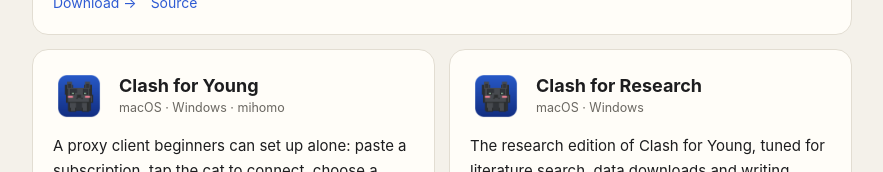
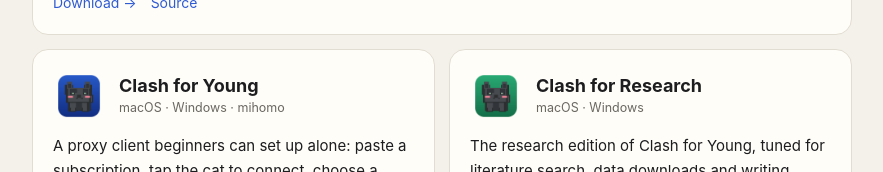
Before and after one commit to giornomarino/giornomarino.github.io, a plain HTML site: page index.html in a window 1280 px wide. Shown: the part 609-781 px from the top of the page, without its empty margins (198-1081 px from the left). Drawn offline with Linux system fonts and the light colour scheme.

Commit message:
Use Clash for Research's own icon
Co-Authored-By: Claude Opus 5.5 <noreply@anthropic.com>
Claude-Session: https://claude.ai/code/session_015BkAd2dcso56h3VUvjCmP6

```diff
--- a/index.html
+++ b/index.html
@@ -180,7 +180,7 @@ footer{padding:56px 0 40px;color:var(--muted);font-size:13px;display:flex;justif
 
       <article class="card">
         <div class="card-head">
-          <img src="assets/clash-for-young.png" alt="" width="52" height="52">
+          <img src="assets/clash-for-research.png" alt="" width="52" height="52">
           <div>
             <h3>Clash for Research</h3>
             <div class="meta">macOS · Windows</div>
```
Also changed, not shown: assets/clash-for-research.png (added).
